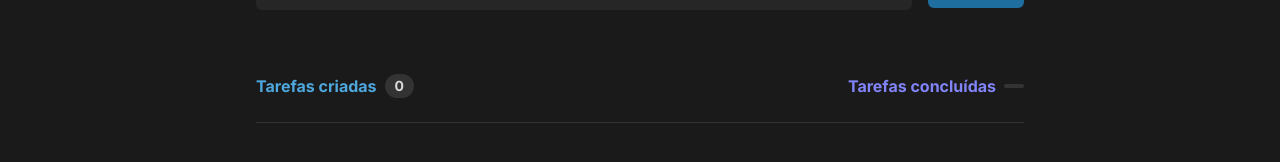
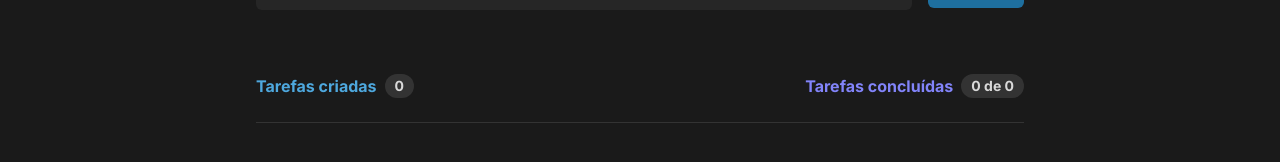
Before and after one commit to kauevecchia/to-do-list-app, a React (Vite) app: page / in a window 1280 px wide. Shown: the part 274-436 px from the top of the page. Built offline with nearby package versions, Linux system fonts and the light colour scheme.

Commit message:
feat: add completed task counter display

```diff
--- a/src/components/TasksDisplay.tsx
+++ b/src/components/TasksDisplay.tsx
@@ -29,7 +29,7 @@ export function TasksDisplay({ tasks, toggleTask, deleteTask }: TasksDisplayProp
                 </div>
                 <div className="flex gap-2 items-center justify-center">
                     <p className="text-purple font-bold">Tarefas concluídas</p>
-                    <span className="text-gray-200 font-bold bg-gray-400 rounded-full py-0.5 px-2.5 text-sm">{}</span>
+                    <span className="text-gray-200 font-bold bg-gray-400 rounded-full py-0.5 px-2.5 text-sm">{`${tasks.filter(task => task.completed).length} de ${tasks.length}`}</span>
                 </div>
             </div>
 
```
